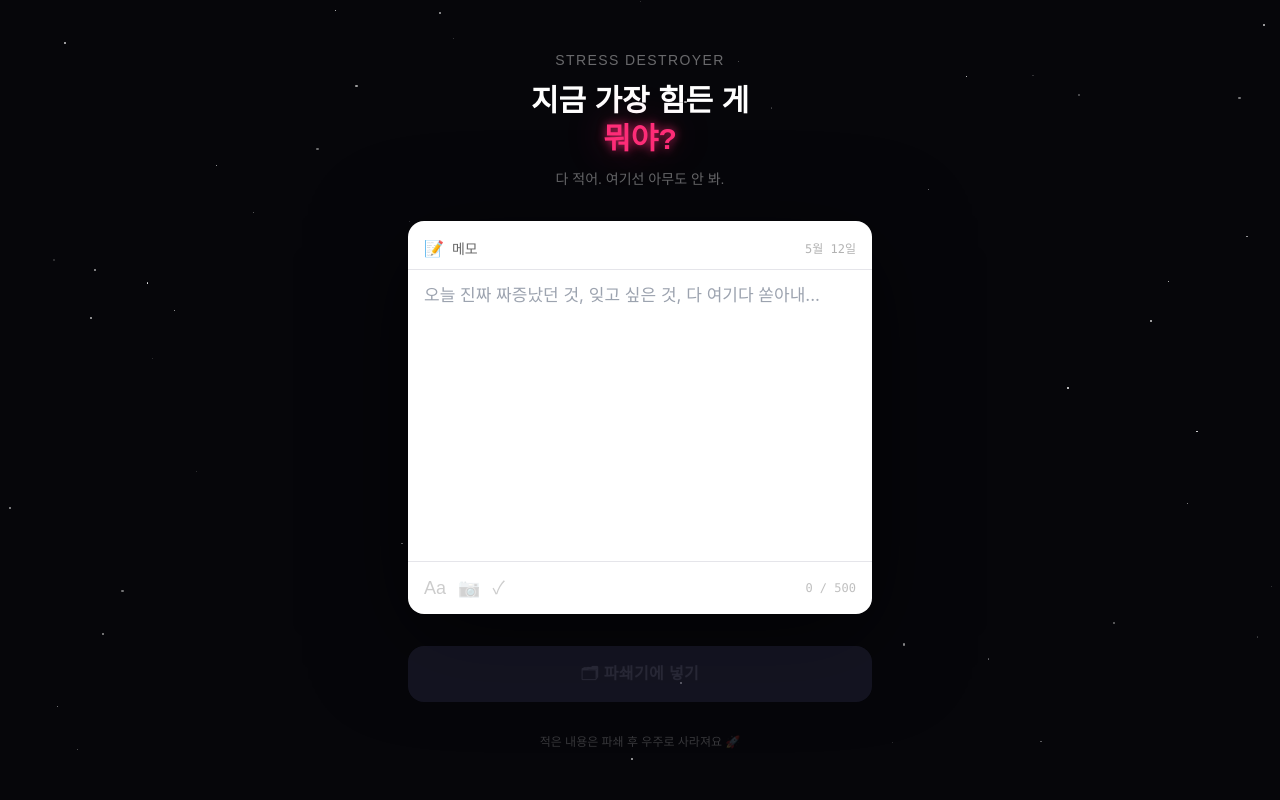
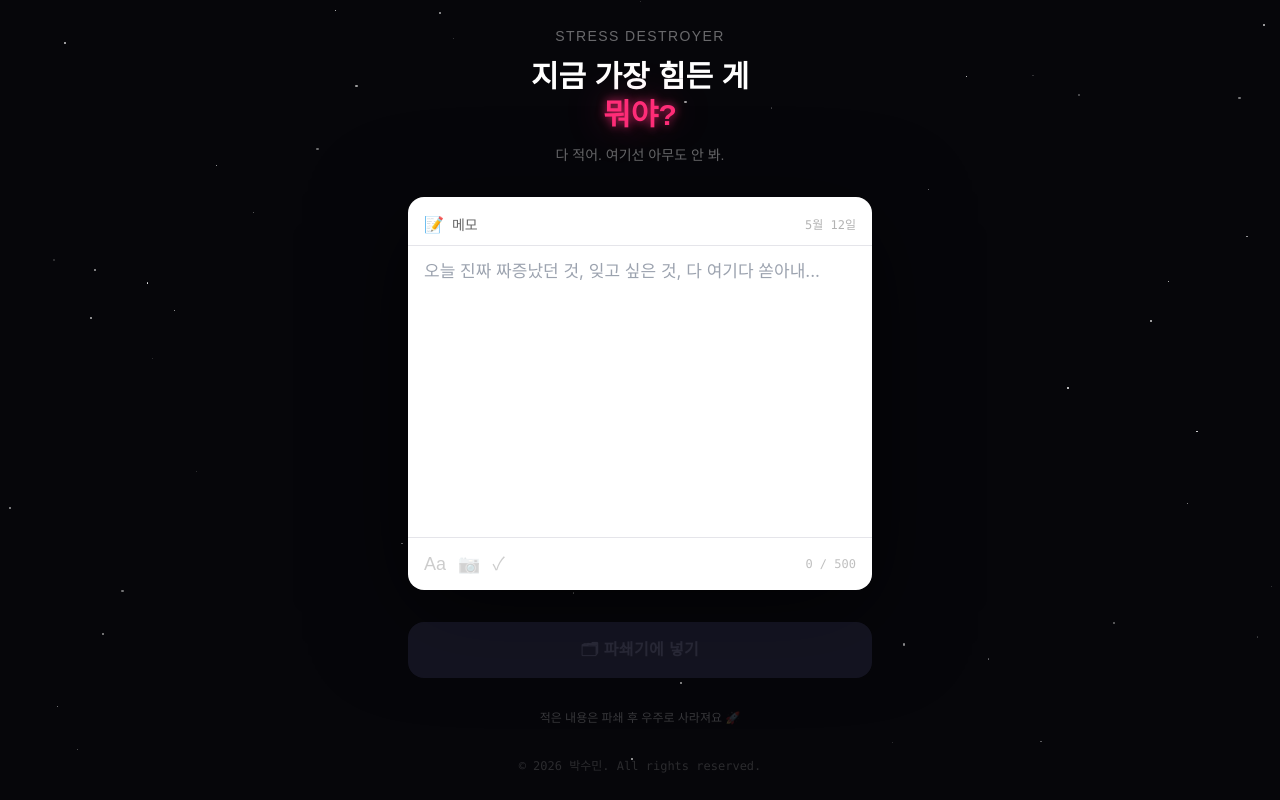
Before and after one commit to kid1015/stress-destroyer, a Next.js app: page / in a window 1280 px wide. Built offline with nearby package versions, Linux system fonts and the light colour scheme.

Commit message:
add copyright

```diff
--- a/src/components/shredder/WriteScene.tsx
+++ b/src/components/shredder/WriteScene.tsx
@@ -137,6 +137,10 @@
         <p className="text-white/20 text-xs font-body text-center">
           적은 내용은 파쇄 후 우주로 사라져요 🚀
         </p>
+
+        <p className="text-white/15 text-xs font-mono text-center">
+          © 2026 박수민. All rights reserved.
+        </p>
       </div>
     </div>
   );
--- a/src/components/universe/ExplodeScene.tsx
+++ b/src/components/universe/ExplodeScene.tsx
@@ -136,6 +136,7 @@
                   또 날려버리기 🚀
                 </button>
                 <p className="text-white/25 text-xs font-body">오늘도 잘 버텼어 👏</p>
+                <p className="text-white/15 text-xs font-mono mt-1">© 2026 박수민. All rights reserved.</p>
               </motion.div>
             </motion.div>
           </motion.div>
```
Also changed, not shown: 2 other files (tests, documents, lock files or other folders).
